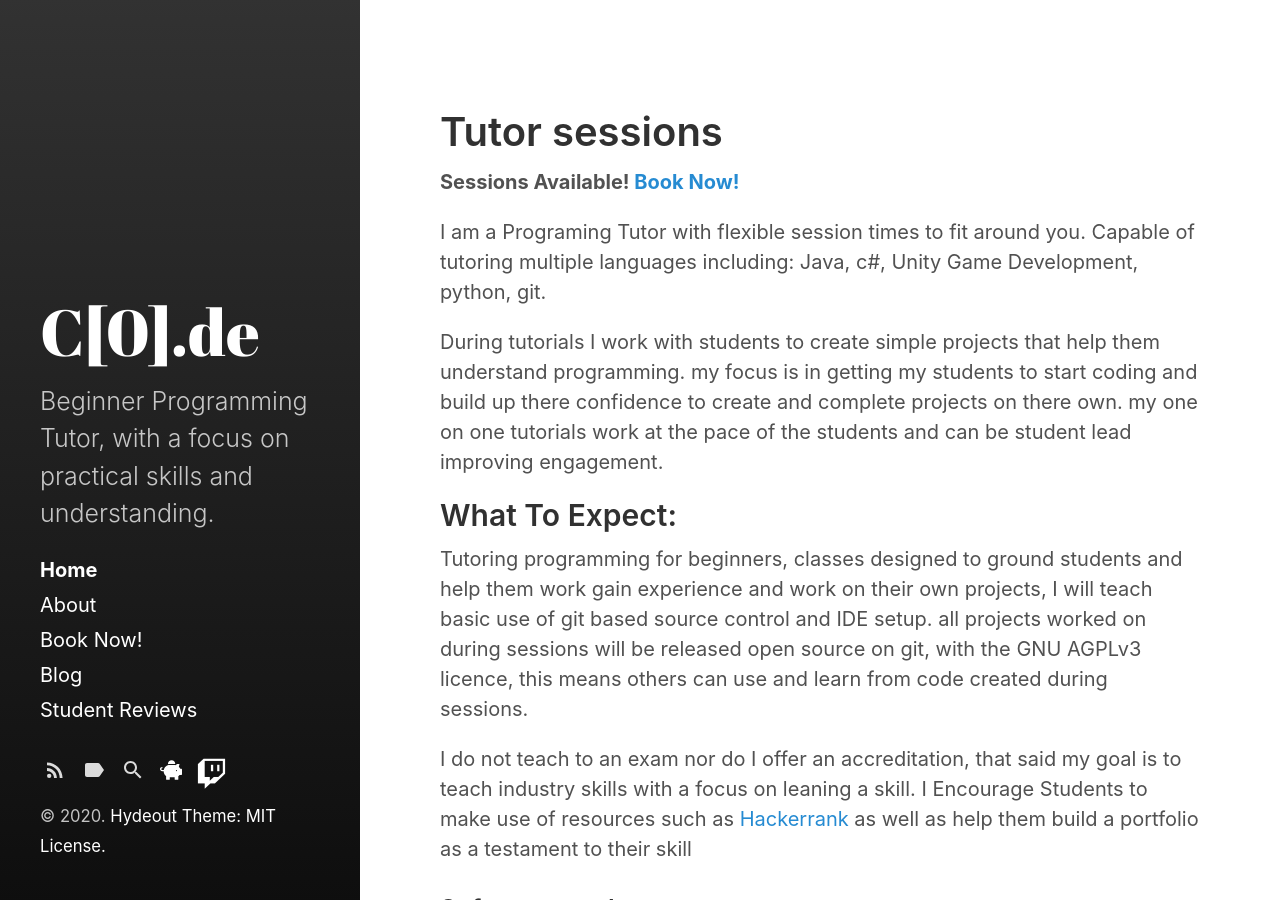
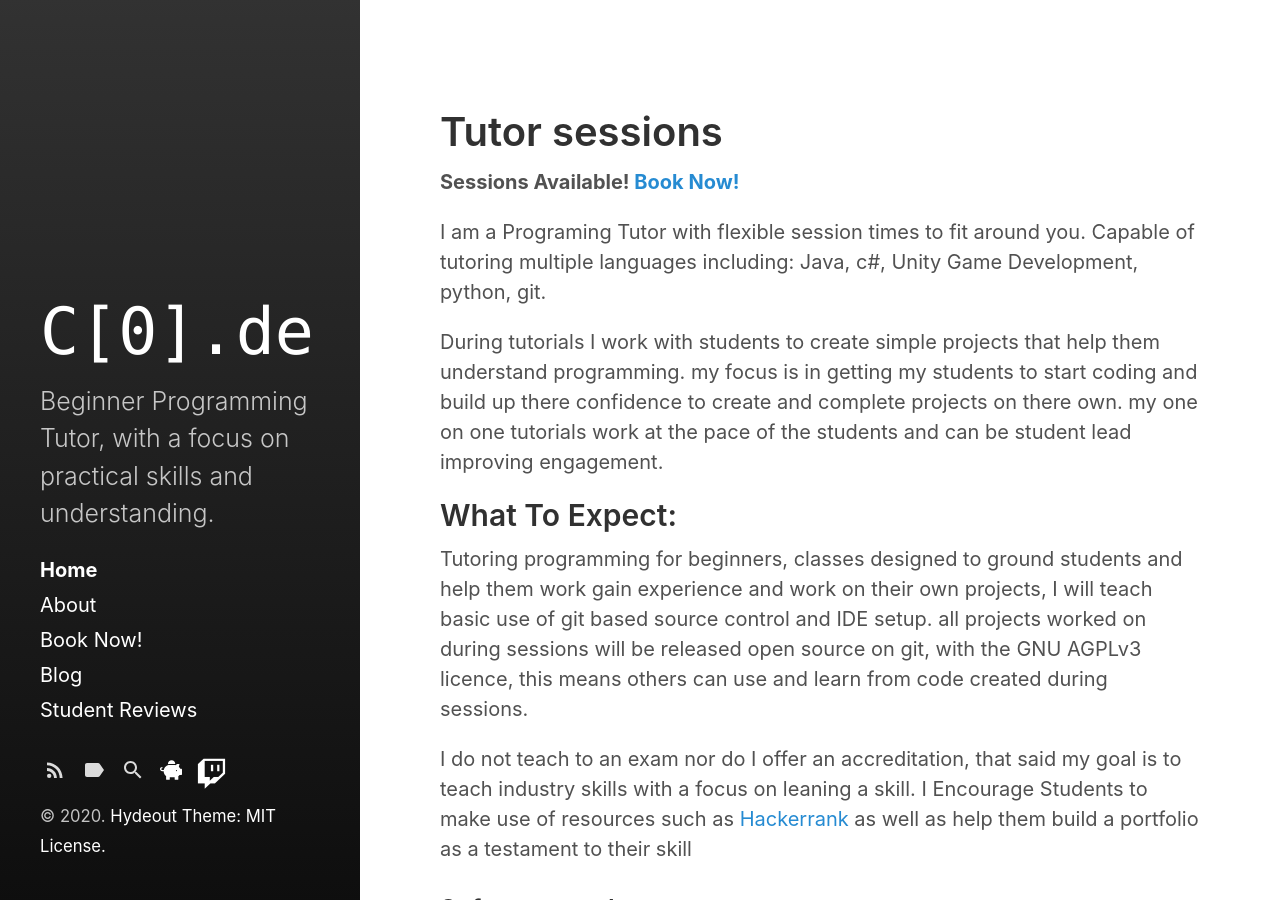
Before and after one commit to megonemad1/Tutor-Website, a Jekyll site: the page built from index.html, in a window 1280 px wide and 900 px high. Built offline with Jekyll 4.4.1, drawn with Linux system fonts in a browser that asks for light colours; nearby versions of some CDN libraries; the list of posts is cut into pages by our own code.

Commit message:
- add css

```diff
--- a/_includes/head.html
+++ b/_includes/head.html
@@ -17,7 +17,8 @@
   {% include google-analytics.html %}
 
   <!-- CSS -->
-  <link rel="stylesheet" href="{{ "/assets/css/main.css" | relative_url }}" />
+  <link rel="stylesheet" href="{{ '/assets/css/main.css' | relative_url }}" />
+  <link rel="stylesheet" href="{{ '/css/main.css' | relative_url }}" />
   {% include font-includes.html %}
 
   <!-- Icons -->
```
